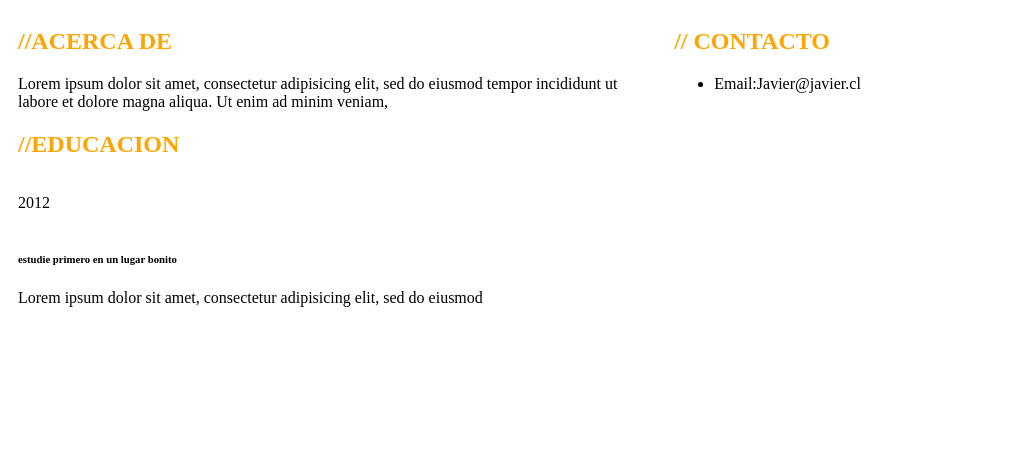
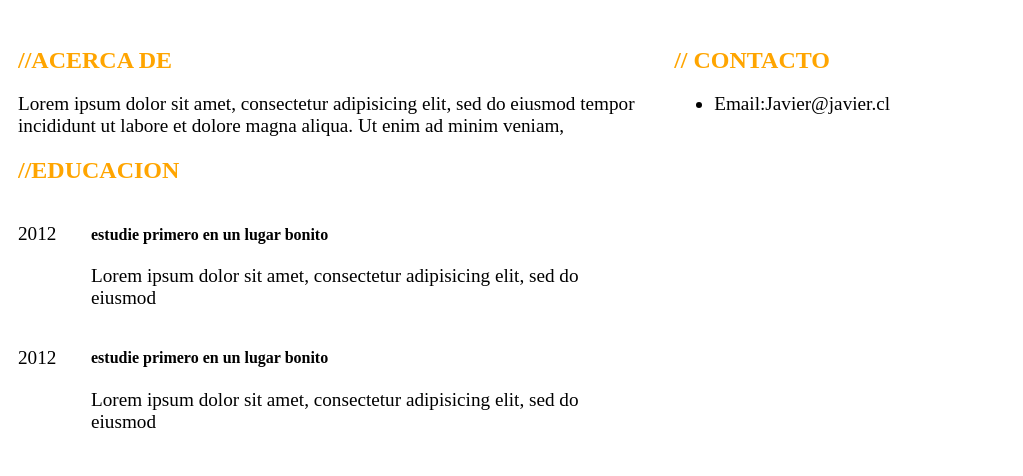
Before and after one commit to javiermunoznavarrete/clase-6.2, a plain HTML site: page index.html in a window 1280 px wide. Shown: the part 340-816 px from the top of the page, without its empty margins (0-1023 px from the left). Drawn offline with Linux system fonts and the light colour scheme.

Commit message:
otros cambios

```diff
--- a/index.html
+++ b/index.html
@@ -27,11 +27,17 @@
              <div class="col1">
                  <p>2012</p>
              </div>
-             <div class="col11">
-                 <h6>estudie primero en un lugar bonito</h6>
+             <div class="col10">
+                 <h4>estudie primero en un lugar bonito</h6>
                  <p>Lorem ipsum dolor sit amet, consectetur adipisicing elit, sed do eiusmod</p>
              </div>
-
+             <div class="col1">
+                 <p>2012</p>
+             </div>
+             <div class="col10">
+                 <h4>estudie primero en un lugar bonito</h6>
+                 <p>Lorem ipsum dolor sit amet, consectetur adipisicing elit, sed do eiusmod</p>
+             </div>
          </div>
          <div class="col4">
              <h2>// CONTACTO</h2>
--- a/style.css
+++ b/style.css
@@ -64,7 +64,14 @@
 }
 h1 {
 	text-align: center;
+	font-size: 3vw;
 }
 span, h2 {
 	color: orange;
 }
+p {
+	font-size: 1.5vw;
+}
+li {
+	font-size: 1.5vw;
+}
```
